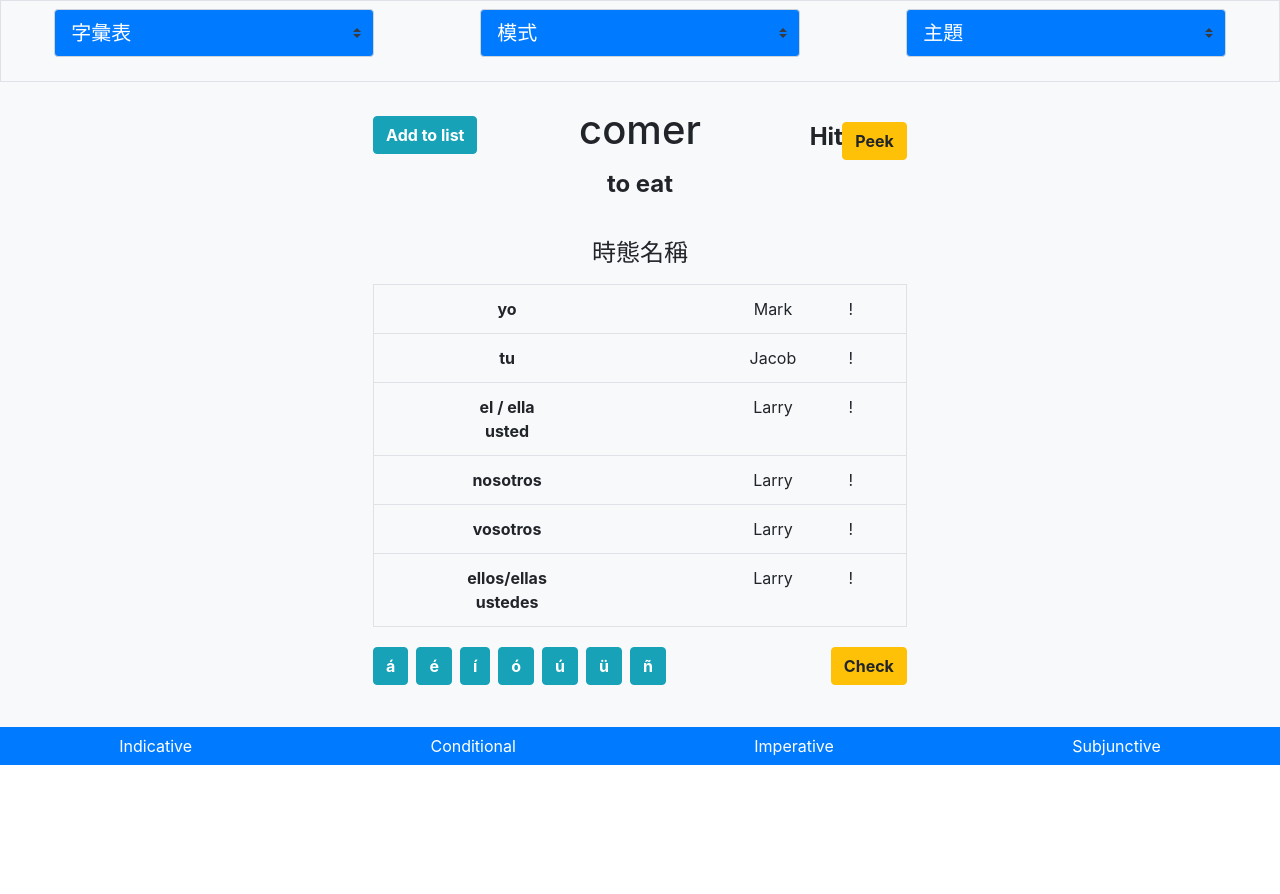
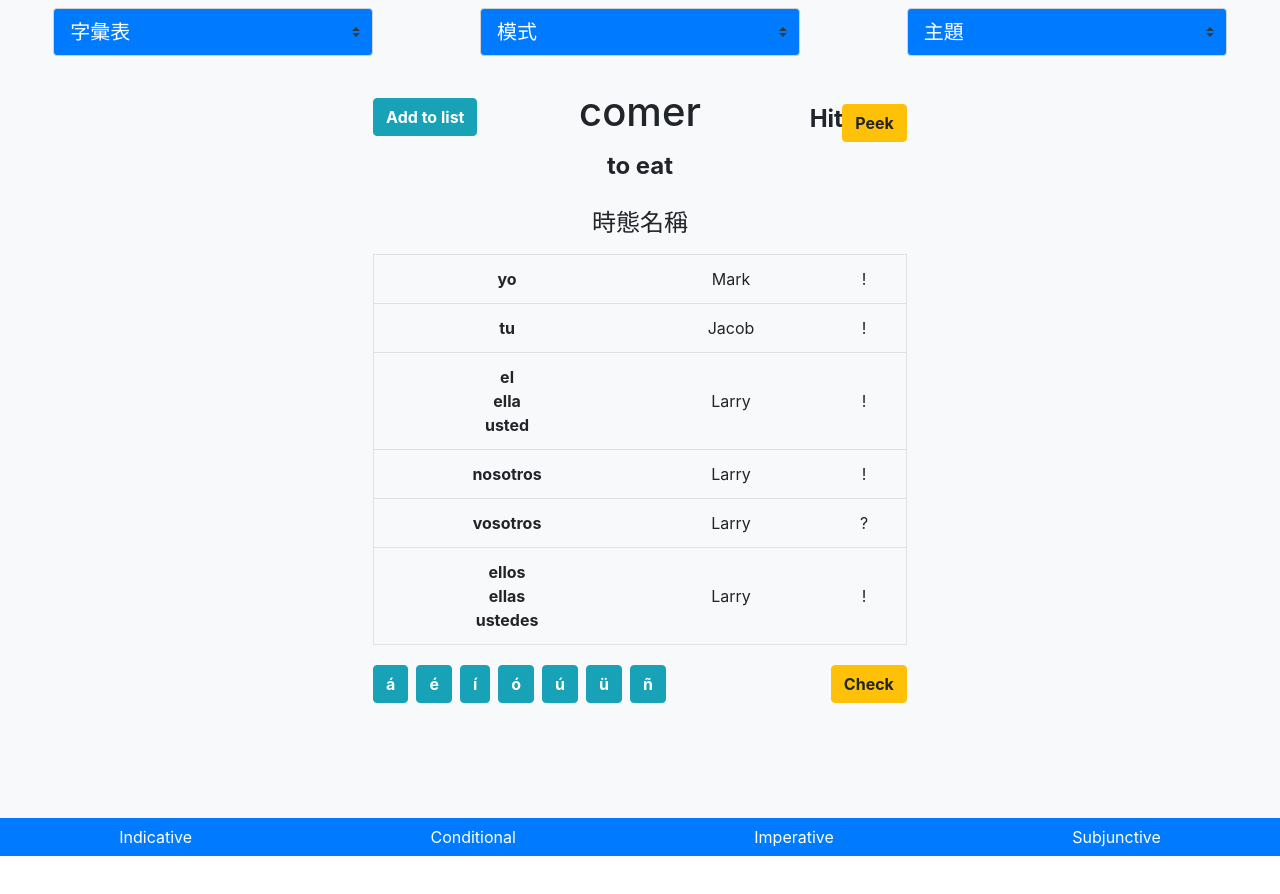
Before and after one commit to zongronghuang/spanish_verb_conjugator, a Vue app: page /#/wordcard in a window 1280 px wide. Shown: the top 894 px of the page. Built offline with nearby package versions, Linux system fonts and the light colour scheme.

Commit message:
feat: create BottomPanel and insert all side panels to cards

```diff
--- /dev/null
+++ b/src/components/BottomPanel.vue
@@ -0,0 +1,45 @@
+<template>
+  <div
+    class="d-flex align-items-center justify-content-center mb-1"
+    id="bottom-panel"
+  >
+    <a
+      class="d-inline-block text-decoration-none w-100 position-relative"
+      id="bottom-arrow"
+      href="#"
+    >
+    </a>
+  </div>
+</template>
+
+<script>
+export default {
+  name: "bottom-panel",
+};
+</script>
+
+<style scoped>
+#bottom-panel {
+  height: 10%;
+}
+
+#bottom-panel a {
+  visibility: hidden;
+  padding-top: 7%;
+}
+
+#bottom-panel:hover a {
+  visibility: visible;
+}
+
+#bottom-arrow::after {
+  content: "\21DA";
+  display: inline-block;
+  position: absolute;
+  top: 0%;
+  left: 43.5%;
+  height: 100%;
+  font-size: 4rem;
+  transform: rotate(-90deg);
+}
+</style>
--- a/src/components/ConjugationTable.vue
+++ b/src/components/ConjugationTable.vue
@@ -1,6 +1,6 @@
 <template>
   <div class="container mt-4">
-    <div class="row mb-3">
+    <div class="row mb-1">
       <div class="col-6 mx-auto position-relative" id="upper-display">
         <button class="btn btn-info mt-3 font-weight-bold" id="add-to-list">
           Add to list
@@ -35,32 +35,36 @@
           <tr class="border">
             <th scope="row" class="w-50">yo</th>
             <td>Mark</td>
+            <td>!</td>
           </tr>
           <tr class="border">
             <th scope="row" class="w-50">tu</th>
             <td>Jacob</td>
+            <td>!</td>
           </tr>
           <tr class="border">
-            <th scope="row" class="w-50">
-              el / ella <br />
-              usted
-            </th>
-            <td>Larry</td>
+            <th scope="row" class="w-50">el <br />ella <br />usted</th>
+            <td><br />Larry</td>
+            <td><br />!</td>
           </tr>
           <tr class="border">
             <th scope="row" class="w-50">nosotros</th>
             <td>Larry</td>
+            <td>!</td>
           </tr>
           <tr class="border">
             <th scope="row" class="w-50">vosotros</th>
             <td>Larry</td>
+            <td>?</td>
           </tr>
           <tr class="border">
             <th scope="row" class="w-50">
-              ellos/ellas <br />
+              ellos <br />
+              ellas <br />
               ustedes
             </th>
-            <td>Larry</td>
+            <td><br />Larry</td>
+            <td><br />!</td>
           </tr>
         </tbody>
       </table>
@@ -129,12 +133,6 @@ table {
 }
 
 #lower-display {
-  margin-bottom: 80px;
-}
-
-tbody td::after {
-  content: "\0021";
-  position: absolute;
-  right: 10%;
+  margin-bottom: 60px;
 }
 </style>
--- a/src/components/ControlPanel.vue
+++ b/src/components/ControlPanel.vue
@@ -1,9 +1,7 @@
 <template>
-  <nav class="nav d-flex justify-content-around border py-2">
+  <nav class="nav d-flex justify-content-around py-2">
     <!-- 字表選單 -->
-    <select
-      class="custom-select custom-select-lg mb-3 w-25 text-white bg-primary"
-    >
+    <select class="custom-select custom-select-lg w-25 text-white bg-primary">
       <option value="0" selected>字彙表</option>
       <option value="1">我的字彙表</option>
       <option value="2">預設字表 1</option>
@@ -11,9 +9,7 @@
     </select>
 
     <!-- 使用模式選單 -->
-    <select
-      class="custom-select custom-select-lg mb-3 w-25 text-white bg-primary"
-    >
+    <select class="custom-select custom-select-lg w-25 text-white bg-primary">
       <option value="0" selected>模式</option>
       <option value="1">查詢</option>
       <option value="2">記憶</option>
@@ -21,9 +17,7 @@
     </select>
 
     <!-- 主題模式 -->
-    <select
-      class="custom-select custom-select-lg mb-3 w-25 text-white bg-primary"
-    >
+    <select class="custom-select custom-select-lg w-25 text-white bg-primary">
       <option value="0" selected>主題</option>
       <option value="1">預設</option>
       <option value="2">深色</option>
--- a/src/views/MemoryCard.vue
+++ b/src/views/MemoryCard.vue
@@ -1,7 +1,13 @@
 <template>
   <div>
     <ControlPanel />
-    <ConjugationTable />
+
+    <div class="d-flex justify-content-between">
+      <LeftPanel />
+      <ConjugationTable />
+      <RightPanel />
+    </div>
+
     <TenseCategories />
   </div>
 </template>
@@ -10,6 +16,8 @@
 import TenseCategories from "../components/TenseCategories.vue";
 import ControlPanel from "../components/ControlPanel.vue";
 import ConjugationTable from "../components/ConjugationTable.vue";
+import RightPanel from "../components/RightPanel.vue";
+import LeftPanel from "../components/LeftPanel.vue";
 
 export default {
   name: "memory-card",
@@ -17,6 +25,8 @@ export default {
     TenseCategories,
     ControlPanel,
     ConjugationTable,
+    RightPanel,
+    LeftPanel,
   },
 };
 </script>
--- a/src/views/TestCard.vue
+++ b/src/views/TestCard.vue
@@ -1,7 +1,13 @@
 <template>
   <div>
     <ControlPanel />
-    <ConjugationTable />
+
+    <div class="d-flex justify-content-between">
+      <LeftPanel />
+      <ConjugationTable />
+      <RightPanel />
+    </div>
+
     <TenseCategories />
   </div>
 </template>
@@ -10,6 +16,8 @@
 import TenseCategories from "../components/TenseCategories.vue";
 import ControlPanel from "../components/ControlPanel.vue";
 import ConjugationTable from "../components/ConjugationTable.vue";
+import RightPanel from "../components/RightPanel.vue";
+import LeftPanel from "../components/LeftPanel.vue";
 
 export default {
   name: "test-card",
@@ -17,6 +25,8 @@ export default {
     TenseCategories,
     ControlPanel,
     ConjugationTable,
+    RightPanel,
+    LeftPanel,
   },
 };
 </script>
--- a/src/views/WordCard.vue
+++ b/src/views/WordCard.vue
@@ -7,6 +7,7 @@
       <ConjugationTable />
       <RightPanel />
     </div>
+    <BottomPanel />
 
     <TenseCategories />
   </div>
@@ -18,6 +19,7 @@ import ControlPanel from "../components/ControlPanel.vue";
 import ConjugationTable from "../components/ConjugationTable.vue";
 import LeftPanel from "../components/LeftPanel.vue";
 import RightPanel from "../components/RightPanel.vue";
+import BottomPanel from "../components/BottomPanel.vue";
 
 export default {
   name: "word-card",
@@ -27,6 +29,7 @@ export default {
     ConjugationTable,
     LeftPanel,
     RightPanel,
+    BottomPanel,
   },
 };
 </script>
```
